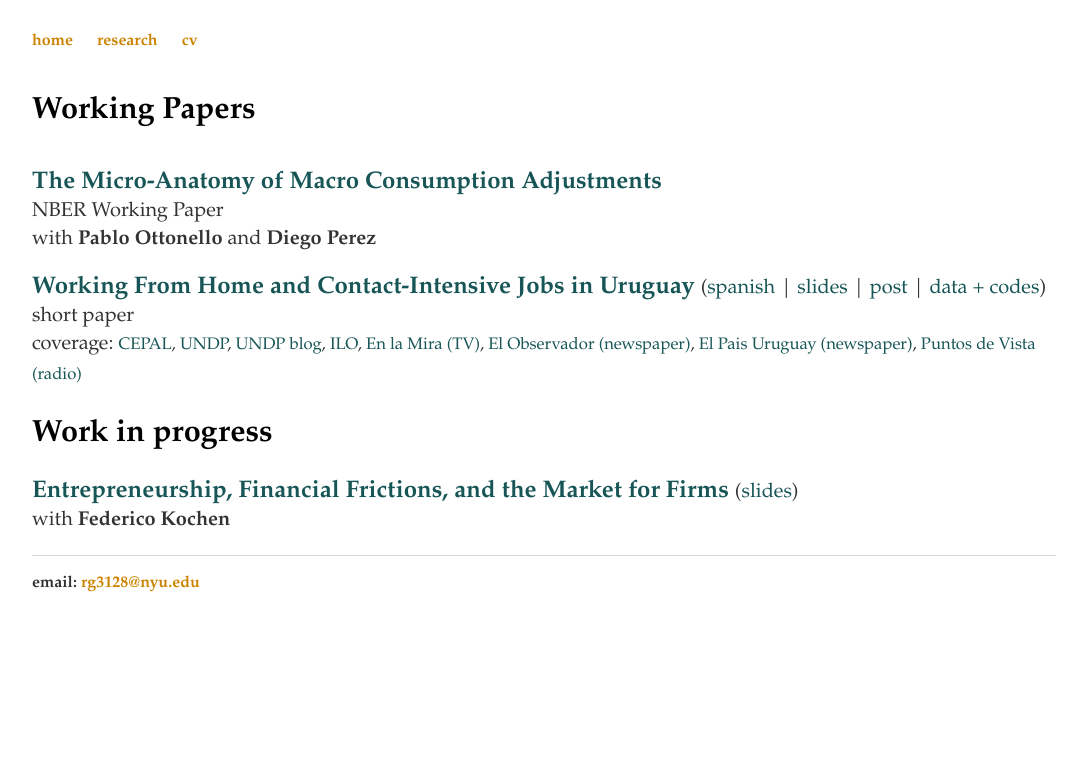
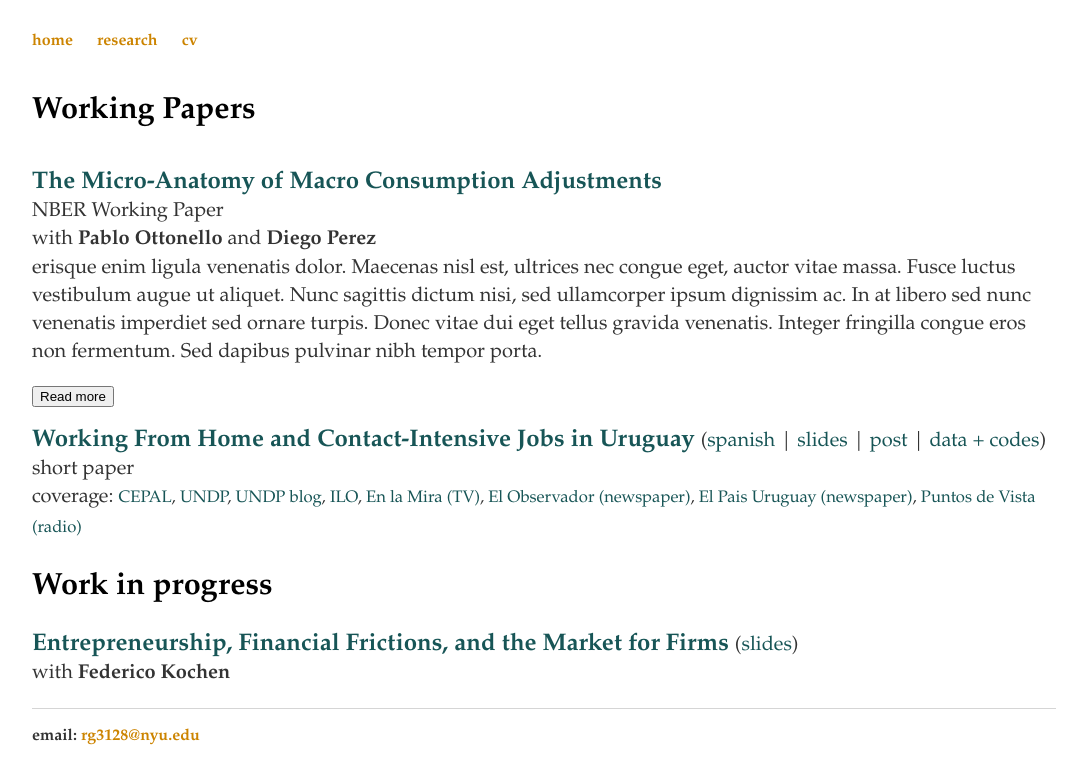
Before and after one commit to rafaguntin/rafaguntin.github.io, a Jekyll site: the page built from research/index.html, in a window 1280 px wide. Shown: the top 784 px of the page, without its empty margins (96-1183 px from the left). Built offline with Jekyll 4.4.1, drawn with Linux system fonts in a browser that asks for light colours.

Commit message:
Update index.html

```diff
--- a/research/index.html
+++ b/research/index.html
@@ -12,6 +12,13 @@ title: Rafael Guntin - Research
 				<a style="font-weight: bold; color:#333" href="https://sites.google.com/site/ottonellopablo/" target="_blank"> Pablo Ottonello </a>
 				and
 				<a style="font-weight: bold; color:#333" href="https://www.perezdiego.org/" target="_blank"> Diego Perez </a>
+				   <br> </span><span id="abstract">erisque enim ligula venenatis dolor. Maecenas nisl est,
+				       ultrices nec congue eget, auctor vitae massa. Fusce luctus
+				       vestibulum augue ut aliquet. Nunc sagittis dictum nisi, sed ullamcorper ipsum
+				       dignissim ac. In at libero sed nunc venenatis
+				       imperdiet sed ornare turpis. Donec vitae dui eget tellus gravida venenatis.
+				       Integer fringilla congue eros non fermentum. Sed dapibus pulvinar nibh tempor porta. </span></p>
+				       <button onclick="myFunction()" id="myBtn">Read more</button>
 			</p>
 			<p> <big> <a style="font-weight: bold; color:#175556"
 			       href="/research/employment_uru_covid_ENG.pdf"
```
